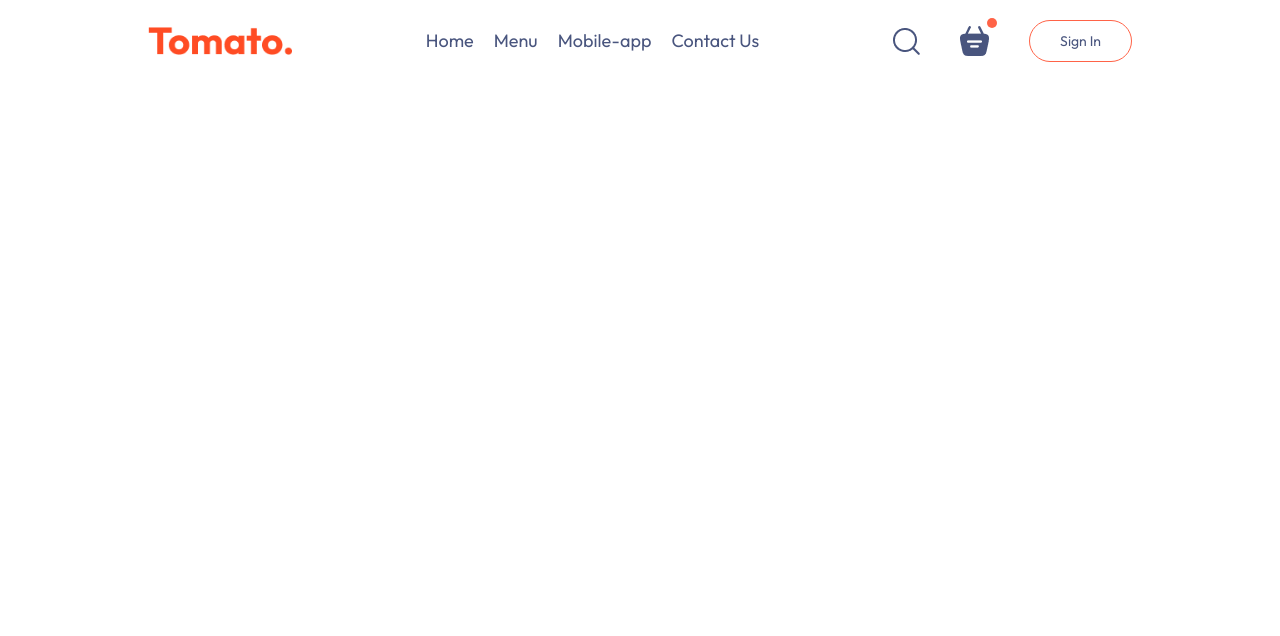
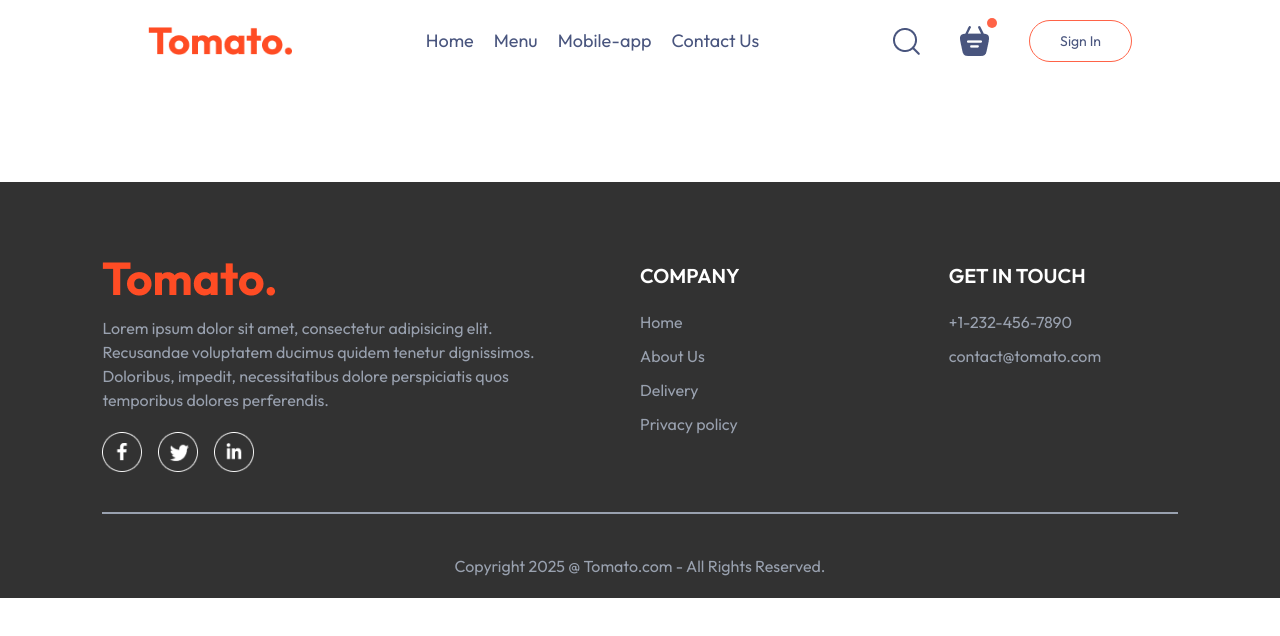
Before and after one commit to Staggs-hertz/food-delivery-pern-website, a React (Vite) app in the folder client/: page /order in a window 1280 px wide. Shown: the top 636 px of the page. Built offline with nearby package versions, Linux system fonts and the light colour scheme.

Commit message:
create app-download and footer section

```diff
--- a/client/src/App.jsx
+++ b/client/src/App.jsx
@@ -3,9 +3,11 @@ import Navbar from "./components/Navbar";
 import Home from "./pages/Home/Home";
 import Cart from "./pages/Cart/Cart";
 import PlaceOrder from "./pages/PlaceOrder/PlaceOrder";
+import Footer from "./components/Footer";
 
 const App = () => {
   return (
+    <>
       <div className="w-4/5 mx-auto">
         <Navbar />
         <Routes>
@@ -14,6 +16,8 @@ const App = () => {
           <Route path="/order" element={<PlaceOrder />} />
         </Routes>
       </div>
+      <Footer />
+    </>
   );
 };
 
--- /dev/null
+++ b/client/src/components/Footer.jsx
@@ -0,0 +1,51 @@
+import { assets } from "../assets/assets";
+
+const Footer = () => {
+  const currentYear = new Date().getFullYear();
+  return (
+    <div className="text-gray-400 bg-footer flex flex-col items-center gap-5 pt-20 pb-5 px-[8vw] mt-25">
+      <div className="w-full gap-20 grid grid-cols-[2fr_1fr_1fr]">
+        {/* footer-content-left */}
+        <div className="flex flex-col items-start gap-5">
+          <img src={assets.logo} alt="" />
+          <p>
+            Lorem ipsum dolor sit amet, consectetur adipisicing elit. Recusandae
+            voluptatem ducimus quidem tenetur dignissimos. Doloribus, impedit,
+            necessitatibus dolore perspiciatis quos temporibus dolores
+            perferendis.
+          </p>
+          <div className="flex *:w-10 *:mr-4 *:cursor-pointer">
+            <img src={assets.facebook_icon} alt="" />
+            <img src={assets.twitter_icon} alt="" />
+            <img src={assets.linkedin_icon} alt="" />
+          </div>
+        </div>
+
+        {/* footer-content-center */}
+        <div className="flex flex-col items-start gap-5">
+          <h2 className="font-semibold text-xl text-white">COMPANY</h2>
+          <ul className="space-y-2.5 *:cursor-pointer">
+            <li>Home</li>
+            <li>About Us</li>
+            <li>Delivery</li>
+            <li>Privacy policy</li>
+          </ul>
+        </div>
+
+        {/* footer-content-right */}
+        <div className="flex flex-col items-start gap-5">
+          <h2 className="font-semibold text-xl text-white">GET IN TOUCH</h2>
+          <ul className="space-y-2.5 *:cursor-pointer">
+            <li>+1-232-456-7890</li>
+            <li>contact@tomato.com</li>
+          </ul>
+        </div>
+      </div>
+      <hr className="w-full h-0.5 my-5 bg-gray-400 border-none" />
+      {/* footer-copyright */}
+      <p>Copyright {currentYear} @ Tomato.com - All Rights Reserved.</p>
+    </div>
+  );
+};
+
+export default Footer;
--- a/client/src/index.css
+++ b/client/src/index.css
@@ -9,6 +9,7 @@
 @theme {
   --color-primary: #49557e;
   --color-secondary: #ff6347;
+  --color-footer: #323232;
 }
 
 @layer utilities {
--- /dev/null
+++ b/client/src/pages/Home/AppDownload.jsx
@@ -0,0 +1,17 @@
+import { assets } from "../../assets/assets";
+
+const AppDownload = () => {
+  return (
+    <div className="mx-auto mt-25 text-[max(3vw,20px)] text-center font-medium">
+      <p>
+        For Better Experience Download <br /> Tomato App
+      </p>
+      <div className="flex justify-center gap-[max(2vw,10px)] mt-10 *:w-[(30vw,120px)] *:max-w-45 *:cursor-pointer *:duration-500 *:hover:scale-105">
+        <img src={assets.play_store} alt="" />
+        <img src={assets.app_store} alt="" />
+      </div>
+    </div>
+  );
+};
+
+export default AppDownload;
--- a/client/src/pages/Home/Home.jsx
+++ b/client/src/pages/Home/Home.jsx
@@ -2,6 +2,7 @@ import { useState } from "react";
 import ExploreMenu from "./ExploreMenu";
 import Hero from "./Hero";
 import FoodDisplay from "./FoodDisplay";
+import AppDownload from "./AppDownload";
 
 const Home = () => {
   const [category, setCategory] = useState("All");
@@ -11,6 +12,7 @@ const Home = () => {
       <Hero />
       <ExploreMenu category={category} setCategory={setCategory} />
       <FoodDisplay category={category} />
+      <AppDownload />
     </div>
   );
 };
```
Lines whose indentation alone changed are shown as unchanged.
